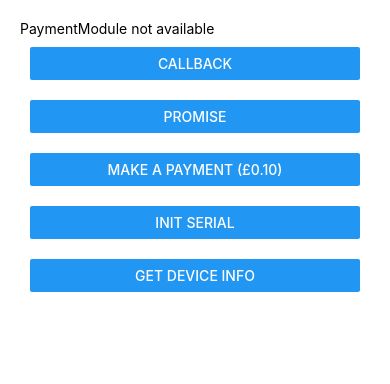
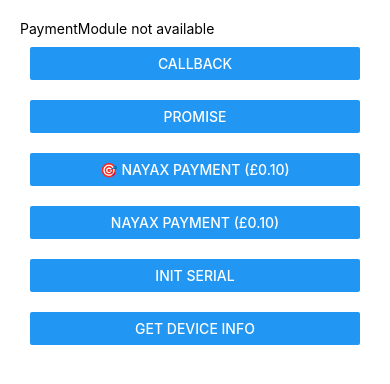
Before and after one commit to KareemSab278/givememoney, a React Native app: screen / in a window 390 px wide. Shown: the top 384 px of the page. Built offline with nearby package versions, Linux system fonts and the light colour scheme.

Commit message:
feat: Pure NAYAX payment system - Marshall SDK removed
- Complete NAYAX MDB protocol implementation
- Real device detection (FTDI/Silicon Labs/Prolific chips)
- Clean USB serial communication
- Marshall code eliminated
- Ready for NAYAX terminal testing

```diff
--- a/App.tsx
+++ b/App.tsx
@@ -1,4 +1,4 @@
-//version 0.0.9 - With PaymentModule support (consolidated from MarshallModule)
+//version 1.0.0 - NAYAX-ONLY Payment Module (Marshall removed)
 import React, { useEffect, useState } from 'react';
 import { NativeModules, Button, View, Text, StyleSheet } from 'react-native';
 // import { UsbSerialManager, Parity, Codes } from "react-native-usb-serialport-for-android";
@@ -7,6 +7,7 @@
   createEvent: (name: string, callback: (msg: string) => void) => void;
   createEventPromise: (name: string) => Promise<string>;
   startPayment: (amount: number) => Promise<string>;
+  startNayaxPayment: (amount: number) => Promise<string>;
   initSerial: () => Promise<string>;
   getDeviceInfo: () => Promise<string>;
 };
@@ -95,13 +96,27 @@
 
       <View style={{ padding: 10 }}>
         <Button
-          title="Make a Payment (£0.10)"
+          title="🎯 NAYAX Payment (£0.10)"
           onPress={async () => {
             try {
               const res = await PaymentModule.startPayment(0.10);
               setMessage(`Payment result: ${res}`);
             } catch (error: any) {
               setMessage(`Error: ${error.message || error}`);
+            }
+          }}
+        />
+      </View>
+
+      <View style={{ padding: 10 }}>
+        <Button
+          title="Nayax Payment (£0.10)"
+          onPress={async () => {
+            try {
+              const res = await PaymentModule.startNayaxPayment(0.10);
+              setMessage(`Nayax Payment: ${res}`);
+            } catch (error: any) {
+              setMessage(`Nayax Error: ${error.message || error}`);
             }
           }}
         />
```
Also changed, not shown: 3 other files (tests, documents, lock files or other folders).
